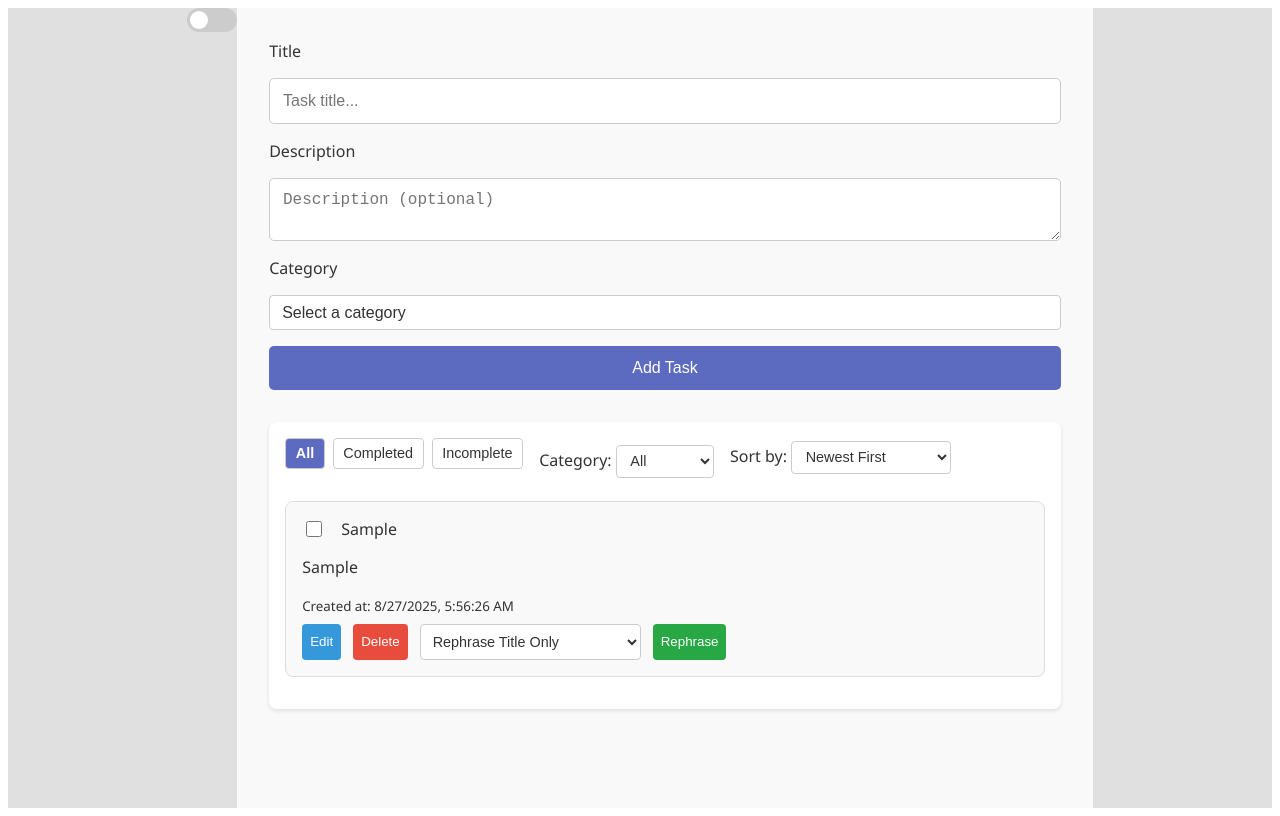
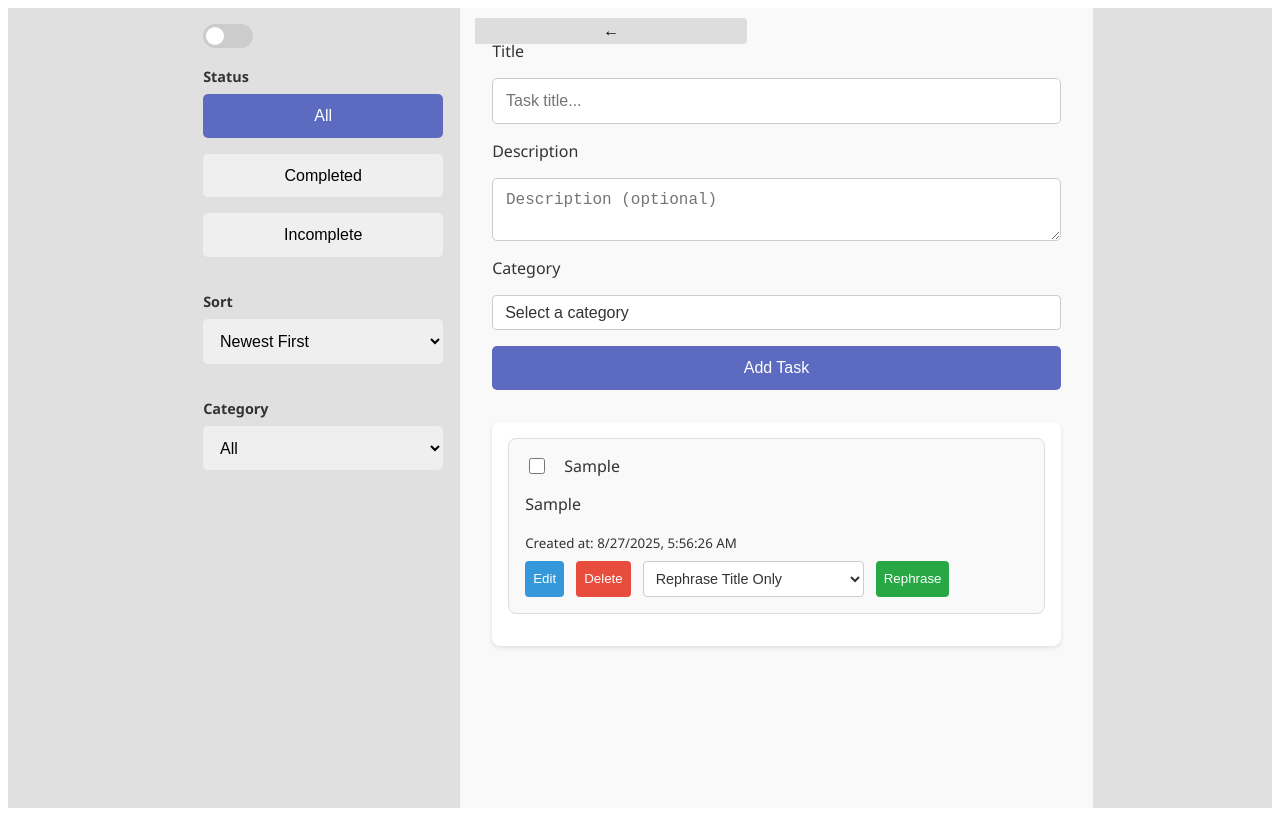
Before and after one commit to AnthonyBraak/AI-Task-Assistant, a React (Vite) app: page / in a window 1280 px wide. Both pictures are taken after typing "Sample", "Sample" into the empty fields and a click on the button "Add Task". Built offline with nearby package versions, Linux system fonts and the light colour scheme.

Commit message:
feat: sidebar

```diff
--- a/src/App.tsx
+++ b/src/App.tsx
@@ -19,6 +19,14 @@ function App() {
     }
     return [];
   });
+
+  const [filter, setFilter] = useState<"all" | "completed" | "incomplete">(
+    "all"
+  );
+  const [sortOption, setSortOption] = useState<
+    "newest" | "oldest" | "alphabetical"
+  >("newest");
+  const [categoryFilter, setCategoryFilter] = useState<string>("");
 
   useEffect(() => {
     localStorage.setItem(LOCAL_STORAGE_KEY, JSON.stringify(tasks));
@@ -48,11 +56,22 @@ function App() {
 
   return (
     <div className="app">
-      <Sidebar />
+      <Sidebar
+        filter={filter}
+        setFilter={setFilter}
+        sortOption={sortOption}
+        setSortOption={setSortOption}
+        categoryFilter={categoryFilter}
+        setCategoryFilter={setCategoryFilter}
+      />
+
       <main className="main-content">
         <TaskForm onAddTask={addTask} />
         <TaskList
           tasks={tasks}
+          filter={filter}
+          sortOption={sortOption}
+          categoryFilter={categoryFilter}
           onDeleteTask={deleteTask}
           onEditTask={editTask}
           onToggleComplete={toggleCompleteTask}
--- a/src/components/Sidebar/Sidebar.scss
+++ b/src/components/Sidebar/Sidebar.scss
@@ -1,27 +1,73 @@
 .sidebar {
-  width: 200px;
-  background-color: #333;
-  color: white;
-  padding: 1.5rem;
-  @media screen and (max-width: 768px) {
-    width: 100%;
+  width: 240px;
+  padding: 1rem;
+  background-color: var(--bg-color);
+  transition: width 0.3s ease;
+  border-right: 1px solid #ddd;
+  position: relative;
+
+  &.collapsed {
+    width: 48px;
+    overflow: visible;
+
+    .sidebar-content {
+      display: none;
+    }
   }
 
-  h2 {
-    font-size: 1.2rem;
+  .sidebar-toggle {
+    position: absolute;
+    top: 10px;
+    right: -16px;
+    transform: translateX(100%);
+    background-color: #ddd;
+    border: none;
+    border-radius: 0 4px 4px 0;
+    padding: 4px 8px;
+    cursor: pointer;
+    z-index: 10;
   }
 
-  ul {
-    list-style: none;
-    padding: 0;
+  h4 {
+    margin-bottom: 0.5rem;
+    font-size: 0.9rem;
+    color: var(--text-color);
+  }
 
-    li {
-      margin-top: 1rem;
-      cursor: pointer;
+  select,
+  button {
+    width: 100%;
+    margin-bottom: 1rem;
+    padding: 0.8rem;
+    border: none;
+    border-radius: 5px;
+    font-size: 1rem;
+    cursor: pointer;
+  }
 
-      &:hover {
-        color: var(--primary);
-      }
+  button {
+    &:hover {
+      opacity: 0.9;
     }
   }
+
+  .filter-section button.active {
+    background-color: var(--primary);
+    color: #fff;
+  }
 }
+
+@media (max-width: 768px) {
+  .sidebar {
+    position: fixed;
+    top: 0;
+    left: 0;
+    height: 100vh;
+    z-index: 1000;
+    border-right: 1px solid #ccc;
+  }
+
+  .main-content {
+    margin-left: 48px;
+  }
+}
--- a/src/components/Sidebar/Sidebar.tsx
+++ b/src/components/Sidebar/Sidebar.tsx
@@ -1,5 +1,81 @@
+import { useState } from "react";
 import ThemeToggle from "../ThemeToggle/ThemeToggle";
+import "./Sidebar.scss";
 
-export default function Sidebar() {
-  return <ThemeToggle />;
+type SidebarProps = {
+  filter: "all" | "completed" | "incomplete";
+  setFilter: (filter: "all" | "completed" | "incomplete") => void;
+  sortOption: "newest" | "oldest" | "alphabetical";
+  setSortOption: (option: "newest" | "oldest" | "alphabetical") => void;
+  categoryFilter: string;
+  setCategoryFilter: (category: string) => void;
+};
+
+export default function Sidebar({
+  filter,
+  setFilter,
+  sortOption,
+  setSortOption,
+  categoryFilter,
+  setCategoryFilter,
+}: SidebarProps) {
+  const [isOpen, setIsOpen] = useState(true);
+
+  return (
+    <aside className={`sidebar ${isOpen ? "open" : "collapsed"}`}>
+      <button
+        className="sidebar-toggle"
+        onClick={() => setIsOpen((prev) => !prev)}
+        aria-label="Toggle sidebar"
+      >
+        {isOpen ? "←" : "→"}
+      </button>
+
+      {isOpen && (
+        <div className="sidebar-content">
+          <ThemeToggle />
+
+          <div className="filter-section">
+            <h4>Status</h4>
+            {["all", "completed", "incomplete"].map((type) => (
+              <button
+                key={type}
+                className={filter === type ? "active" : ""}
+                onClick={() => setFilter(type as typeof filter)}
+              >
+                {type[0].toUpperCase() + type.slice(1)}
+              </button>
+            ))}
+          </div>
+
+          <div className="sort-section">
+            <h4>Sort</h4>
+            <select
+              value={sortOption}
+              onChange={(e) =>
+                setSortOption(e.target.value as typeof sortOption)
+              }
+            >
+              <option value="newest">Newest First</option>
+              <option value="oldest">Oldest First</option>
+              <option value="alphabetical">Alphabetical</option>
+            </select>
+          </div>
+
+          <div className="category-section">
+            <h4>Category</h4>
+            <select
+              value={categoryFilter}
+              onChange={(e) => setCategoryFilter(e.target.value)}
+            >
+              <option value="">All</option>
+              <option value="Work">Work</option>
+              <option value="Personal">Personal</option>
+              <option value="Urgent">Urgent</option>
+            </select>
+          </div>
+        </div>
+      )}
+    </aside>
+  );
 }
--- a/src/components/TaskList/TaskList.tsx
+++ b/src/components/TaskList/TaskList.tsx
@@ -1,10 +1,12 @@
 import "./TaskList.scss";
 import type { Task } from "../../types/task";
-import { useState } from "react";
 import TaskItem from "../TaskItem/TaskItem";
 
 type TaskListProps = {
   tasks: Task[];
+  filter: "all" | "completed" | "incomplete";
+  sortOption: "newest" | "oldest" | "alphabetical";
+  categoryFilter: string;
   onDeleteTask: (id: string) => void;
   onEditTask: (task: Task) => void;
   onToggleComplete: (id: string) => void;
@@ -12,27 +14,22 @@ type TaskListProps = {
 
 export default function TaskList({
   tasks,
+  filter,
+  sortOption,
+  categoryFilter,
   onDeleteTask,
   onEditTask,
   onToggleComplete,
 }: TaskListProps) {
-  const [filter, setFilter] = useState<"all" | "completed" | "incomplete">(
-    "all"
-  );
-  const [sortOption, setSortOption] = useState<
-    "newest" | "oldest" | "alphabetical"
-  >("newest");
-  const [filterCategory, setFilterCategory] = useState<string>("");
-
-  const filteredTasks = tasks
-    .filter((task) => {
+  const filteredByStatus = tasks.filter((task) => {
     if (filter === "completed") return task.completed;
     if (filter === "incomplete") return !task.completed;
     return true;
-    })
-    .filter((task) => {
-      return filterCategory ? task.category === filterCategory : true;
   });
+
+  const filteredTasks = categoryFilter
+    ? filteredByStatus.filter((task) => task.category === categoryFilter)
+    : filteredByStatus;
 
   const sortedTasks = [...filteredTasks].sort((a, b) => {
     if (sortOption === "newest") {
@@ -49,55 +46,13 @@ export default function TaskList({
     return <p className="no-tasks">No tasks yet.</p>;
   }
 
+  if (sortedTasks.length === 0) {
+    return <p className="no-tasks">No tasks match the selected filter.</p>;
+  }
+
   return (
     <div className="task-list">
-      <div className="filter-sort-bar">
-        <div className="filter-buttons">
-          {["all", "completed", "incomplete"].map((type) => (
-            <button
-              key={type}
-              onClick={() =>
-                setFilter(type as "all" | "completed" | "incomplete")
-              }
-              className={filter === type ? "active" : ""}
-            >
-              {type[0].toUpperCase() + type.slice(1)}
-            </button>
-          ))}
-        </div>
-
-        <div className="category-filter">
-          <label htmlFor="category-filter">Category: </label>
-          <select
-            id="category-filter"
-            value={filterCategory}
-            onChange={(e) => setFilterCategory(e.target.value)}
-          >
-            <option value="">All</option>
-            <option value="Work">Work</option>
-            <option value="Personal">Personal</option>
-            <option value="Urgent">Urgent</option>
-          </select>
-        </div>
-
-        <div className="sort-dropdown">
-          <label htmlFor="sort-select">Sort by: </label>
-          <select
-            id="sort-select"
-            value={sortOption}
-            onChange={(e) => setSortOption(e.target.value as typeof sortOption)}
-          >
-            <option value="newest">Newest First</option>
-            <option value="oldest">Oldest First</option>
-            <option value="alphabetical">Alphabetical (A–Z)</option>
-          </select>
-        </div>
-      </div>
-
-      {sortedTasks.length === 0 ? (
-        <p className="no-tasks">No tasks match the selected filter.</p>
-      ) : (
-        sortedTasks.map((task) => (
+      {sortedTasks.map((task) => (
         <TaskItem
           key={task.id}
           task={task}
@@ -105,8 +60,7 @@ export default function TaskList({
           onEdit={onEditTask}
           onToggleComplete={onToggleComplete}
         />
-        ))
-      )}
+      ))}
     </div>
   );
 }
--- a/src/types/task.ts
+++ b/src/types/task.ts
@@ -4,6 +4,5 @@ export type Task = {
   description?: string;
   completed: boolean;
   category?: string;
-  priority?: "low" | "medium" | "high";
   createdAt: string;
 };
```
Lines whose indentation alone changed are shown as unchanged.
